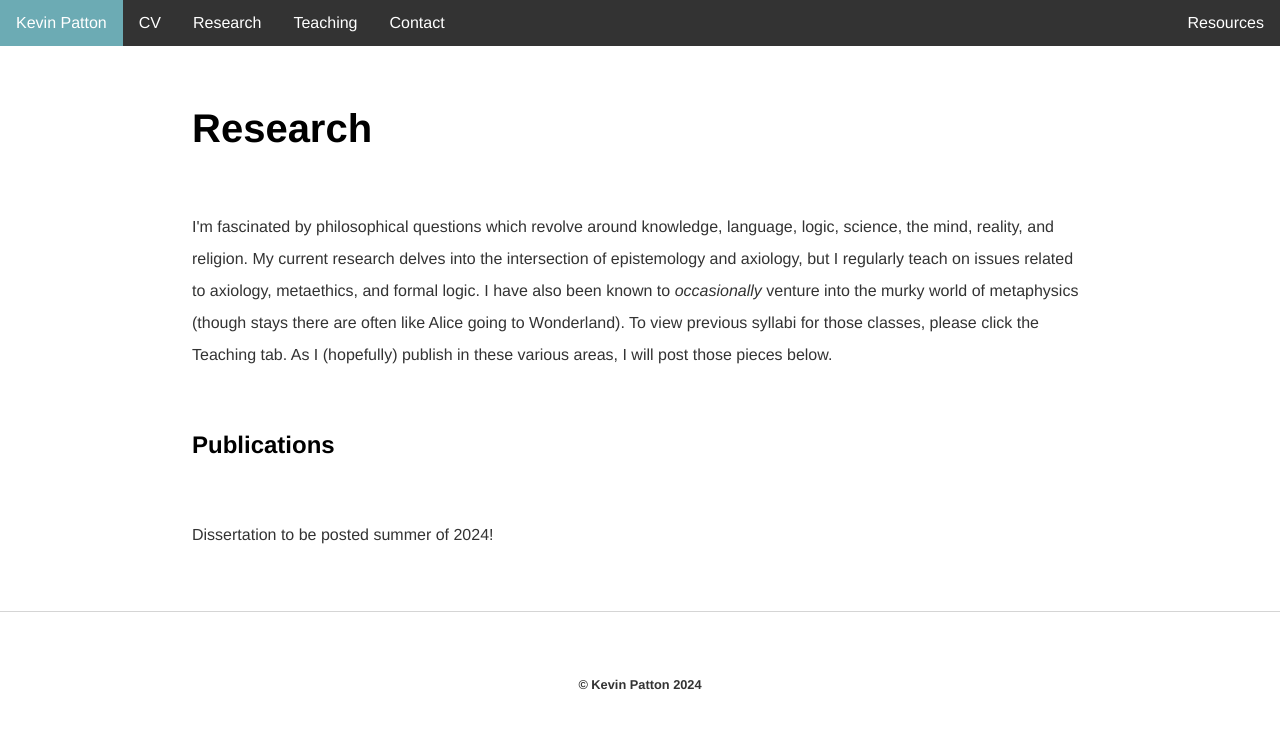
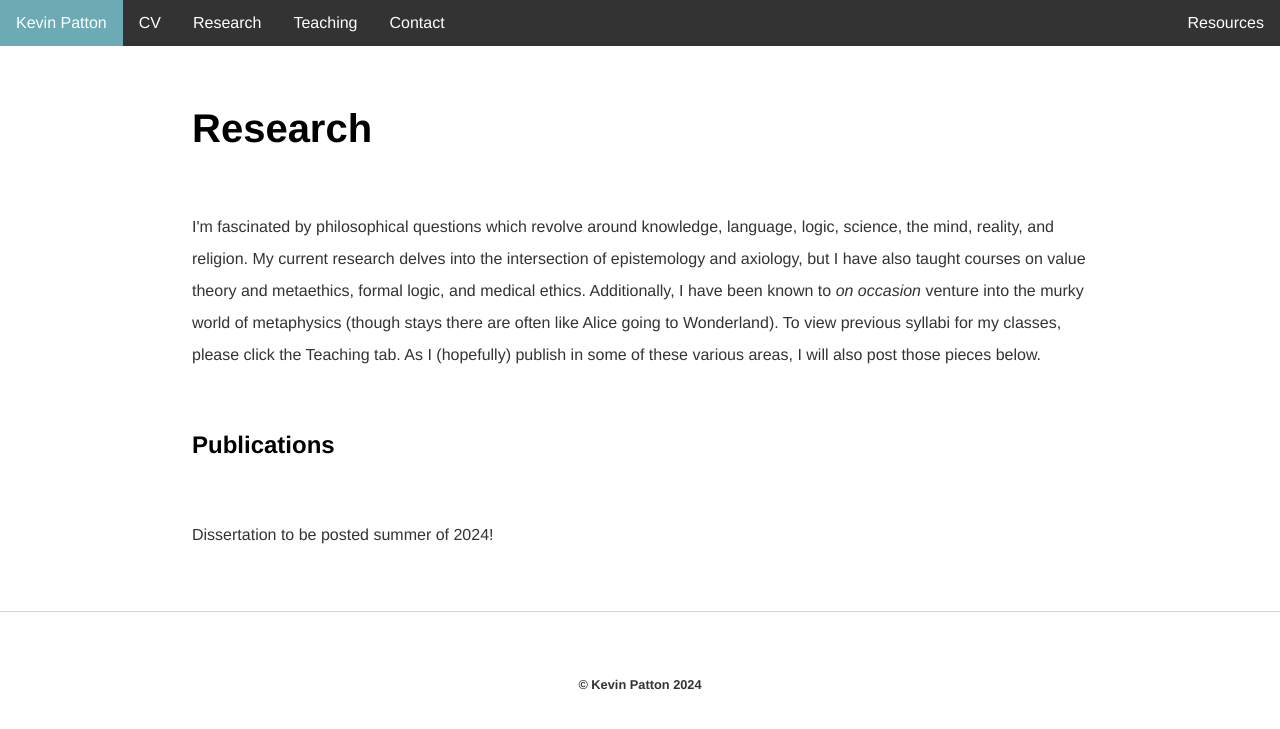
Before and after one commit to kevinjpatton/kevinjpatton.github.io, a Jekyll site: the page built from research/index.html, in a window 1280 px wide. Shown: the top 729 px of the page. Built offline with Jekyll 4.4.1, drawn with Linux system fonts in a browser that asks for light colours; Markdown is read by kramdown in place of the engine named in the settings.

Commit message:
Update index.html

```diff
--- a/research/index.html
+++ b/research/index.html
@@ -1,8 +1,8 @@
 ---
 layout: default
-title: Publications - Kevin Patton
+title: Research - Kevin Patton
 ---
 <h1>Research</h1>
-<p>I'm fascinated by philosophical questions which revolve around knowledge, language, logic, science, the mind, reality, and religion. My current research delves into the intersection of epistemology and axiology, but I regularly teach on issues related to axiology, metaethics, and formal logic. I have also been known to <i>occasionally</i> venture into the murky world of metaphysics (though stays there are often like Alice going to Wonderland). To view previous syllabi for those classes, please click the Teaching tab. As I (hopefully) publish in these various areas, I will post those pieces below.</p>
+<p>I'm fascinated by philosophical questions which revolve around knowledge, language, logic, science, the mind, reality, and religion. My current research delves into the intersection of epistemology and axiology, but I have also taught courses on value theory and metaethics, formal logic, and medical ethics. Additionally, I have been known to <i>on occasion</i> venture into the murky world of metaphysics (though stays there are often like Alice going to Wonderland). To view previous syllabi for my classes, please click the Teaching tab. As I (hopefully) publish in some of these various areas, I will also post those pieces below.</p>
 <h2>Publications</h2>
 <p>Dissertation to be posted summer of 2024!</p>
```
